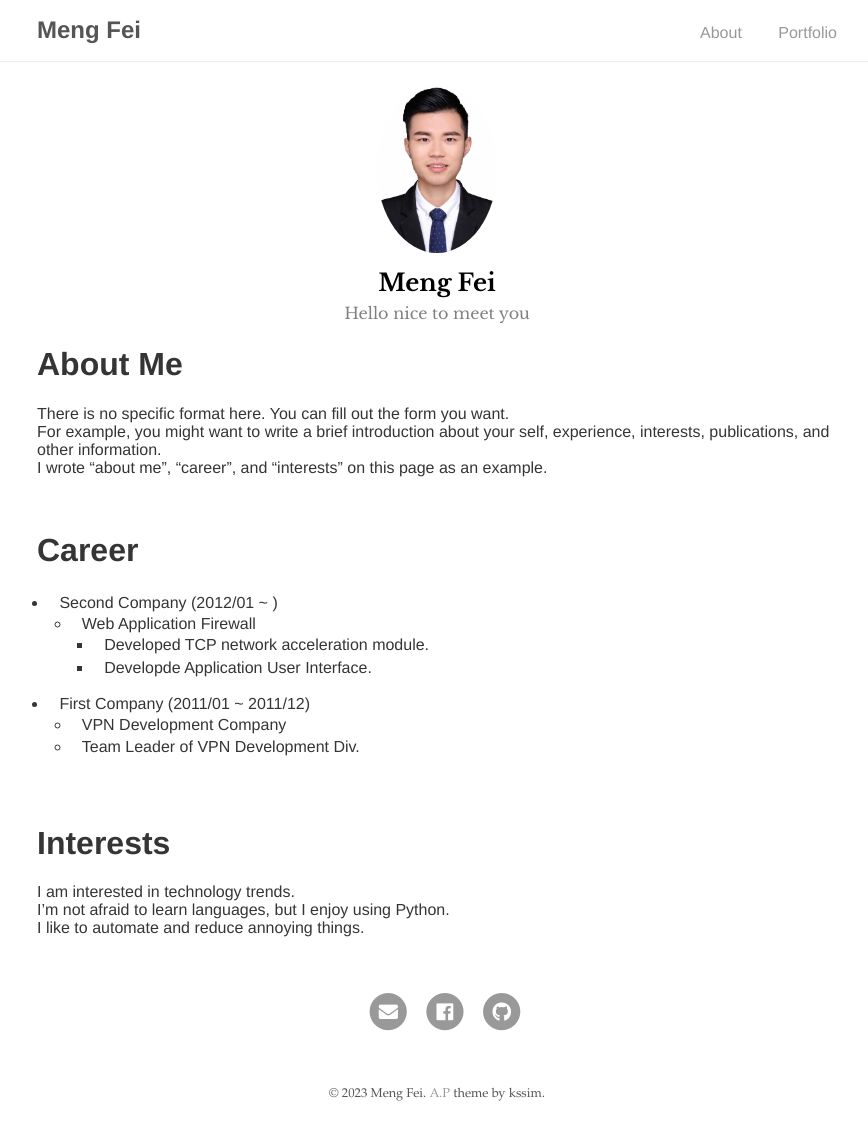
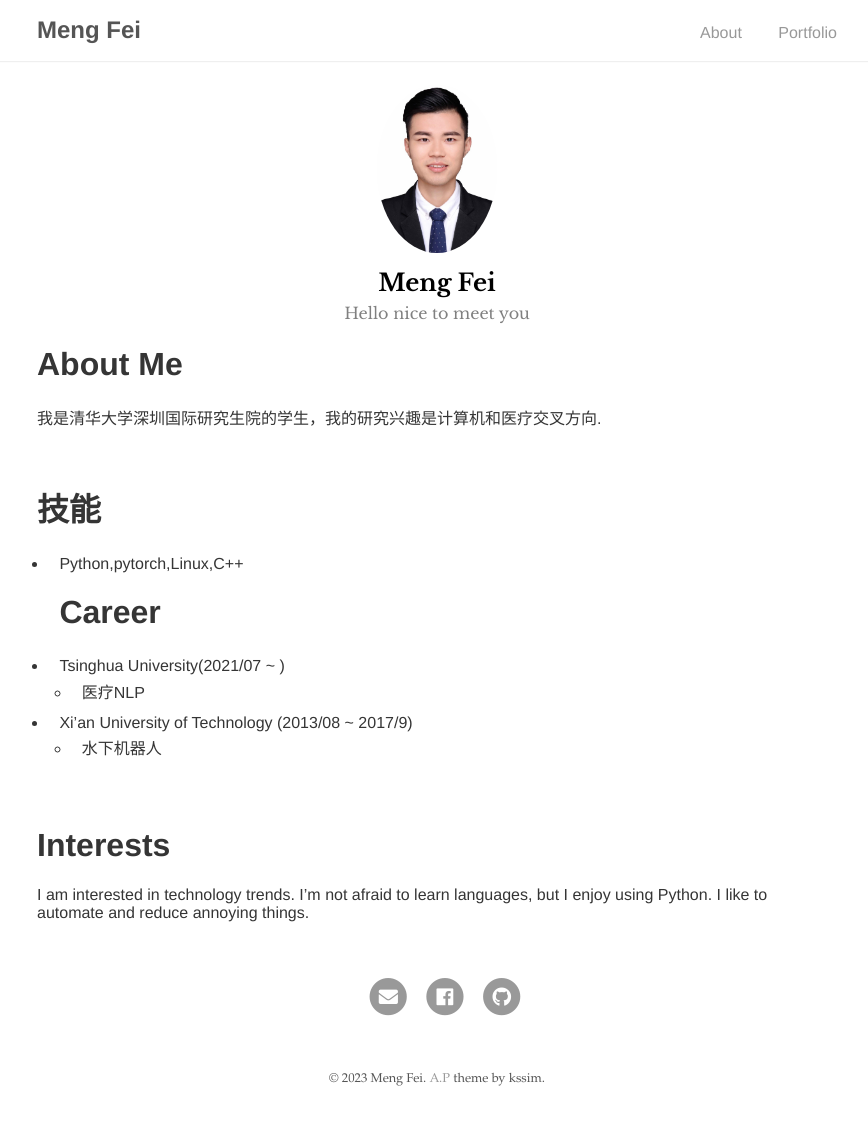
Before and after one commit to meng-f21/meng-f21.github.io, a Jekyll site: the page built from index.md, in a window 1280 px wide. Shown: the whole page, without its empty margins (203-1071 px from the left). Built offline with Jekyll 4.4.1, drawn with Linux system fonts in a browser that asks for light colours; our own code applies the rules of GitHub Pages for plain Markdown files.

Commit message:
Update index.md

```diff
--- a/index.md
+++ b/index.md
@@ -1,26 +1,25 @@
 ---
 layout: about
 ---
+# About Me
 
-# About Me
-There is no specific format here. You can fill out the form you want.
-For example, you might want to write a brief introduction about your self, experience, interests, publications, and other information.
-I wrote "about me", "career", and "interests" on this page as an example.
+我是清华大学深圳国际研究生院的学生，我的研究兴趣是计算机和医疗交叉方向.
 
 <br/>
 
+# 技能
+  * Python,pytorch,Linux,C++
 # Career
-* Second Company (2012/01 ~ )
-  * Web Application Firewall
-    * Developed TCP network acceleration module.
-    * Developde Application User Interface.
-* First Company (2011/01 ~ 2011/12)
-  * VPN Development Company
-  * Team Leader of VPN Development Div.
+
+* Tsinghua University(2021/07 ~ )
+  * 医疗NLP
+* Xi'an University of Technology (2013/08 ~ 2017/9)
+  * 水下机器人
 
 <br/>
 
 # Interests
+
 I am interested in technology trends.
 I'm not afraid to learn languages, but I enjoy using Python.
 I like to automate and reduce annoying things.
```
